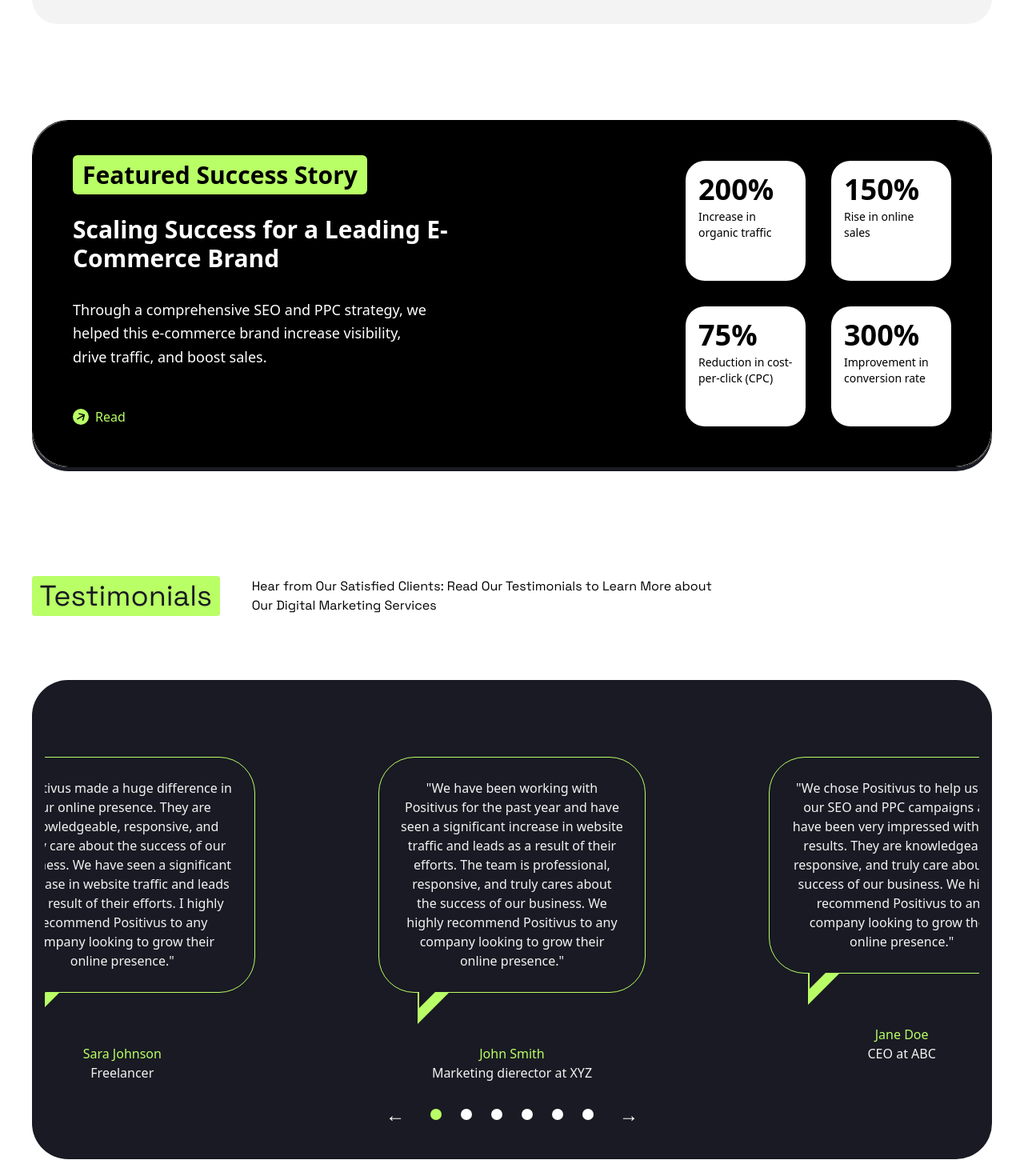
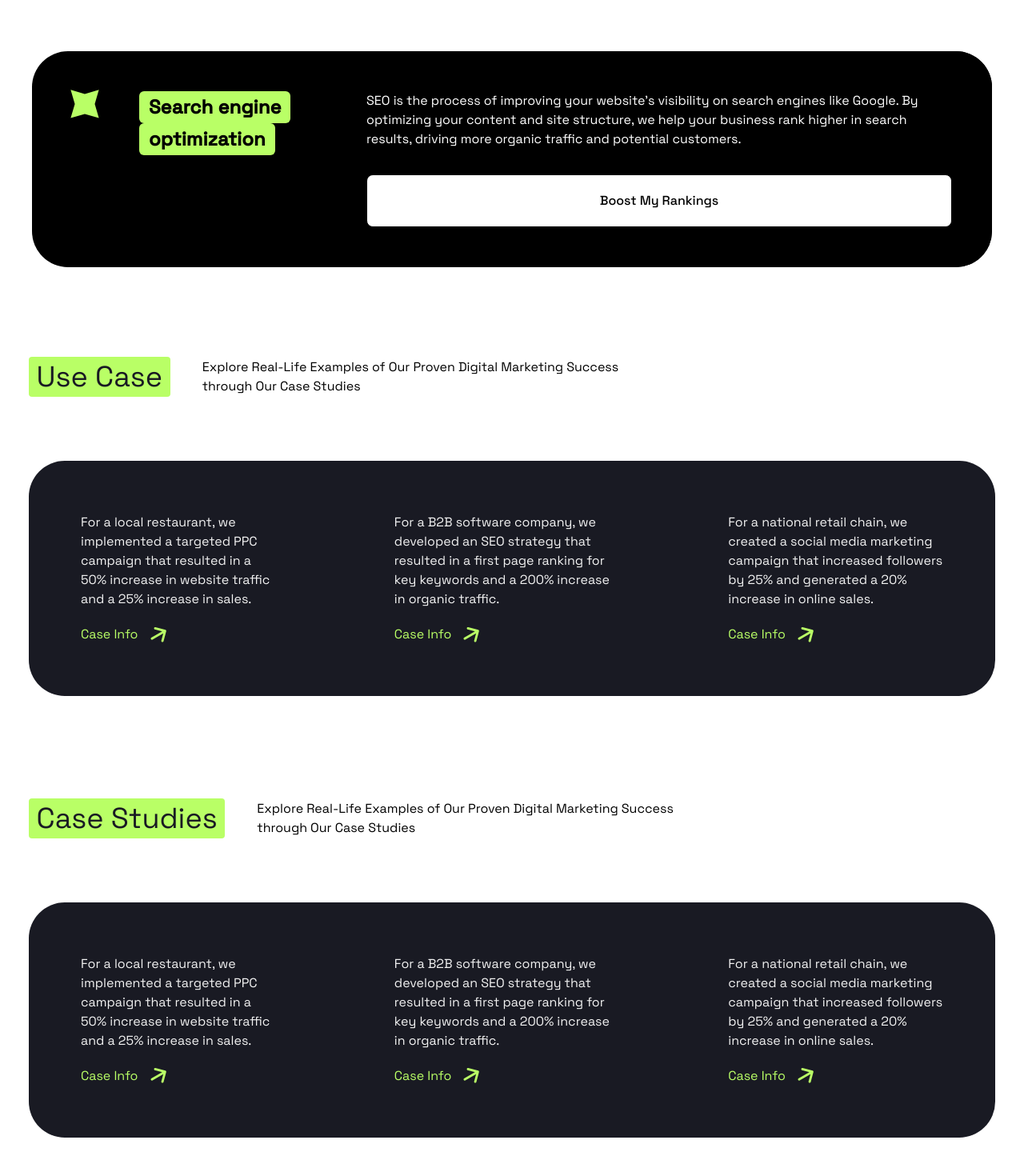
Before and after one commit to HasanAkhonda/positivus-landing-page, a Next.js app: page /services in a window 1280 px wide. Shown: the part 700-2170 px from the top of the page at 80% size. Built offline with nearby package versions, Linux system fonts and the light colour scheme.

Commit message:
last section remaining

```diff
--- a/app/layout.tsx
+++ b/app/layout.tsx
@@ -16,7 +16,7 @@
 }>) {
   return (
     <html lang='en' suppressHydrationWarning>
-      <body>
+      <body className='font-[Grotesk] scroll-smooth'>
         <Navbar />
         {children}
         <Footer />
--- a/app/services/page.tsx
+++ b/app/services/page.tsx
@@ -1,18 +1,21 @@
-import Cases from '@/components/Cases'
+ import UseCase from '@/components/UseCase'
 import FeaturedStory from '@/components/FeaturedStory'
 import JoinTeam from '@/components/JoinTeam'
+import SearchOptimization from '@/components/SearchOptimization'
 import ServiceHero from '@/components/ServiceHero'
 import Services from '@/components/Services'
 import Testimonials from '@/components/Testimonials'
+import CaseStudies from '@/components/CaseStudies'
 
 
 const page = () => {
     return (
         <div>
             <ServiceHero />
-            <FeaturedStory />
+            <SearchOptimization />
+            <UseCase/>
+            <CaseStudies />
             <Testimonials />
-            <Cases />
             <Services />
             <JoinTeam />
 
--- /dev/null
+++ b/components/CaseStudies.tsx
@@ -0,0 +1,45 @@
+'use client';
+
+import React from 'react';
+import SectionTitle from '../components/SectionTitle';
+import Card from '../components/ui/card';
+import CaseCard from '../components/ui/CaseCard'; // ✅ Import here
+
+const cards = [
+  {
+    title:
+      'For a local restaurant, we implemented a targeted PPC campaign that resulted in a 50% increase in website traffic and a 25% increase in sales.',
+    link: 'https://google.com',
+  },
+  {
+    title:
+      'For a B2B software company, we developed an SEO strategy that resulted in a first page ranking for key keywords and a 200% increase in organic traffic.',
+    link: 'https://google.com',
+  },
+  {
+    title:
+      'For a national retail chain, we created a social media marketing campaign that increased followers by 25% and generated a 20% increase in online sales.',
+    link: 'https://google.com',
+  },
+];
+
+const CaseStudies = () => {
+  return (
+    <section id="cases" className="container py-16 scroll-mt-32 p-4">
+      <SectionTitle
+        sectionTitle="Case Studies"
+        description="Explore Real-Life Examples of Our Proven Digital Marketing Success through Our Case Studies"
+      />
+
+      <div className="flex flex-col lg:flex-row justify-between bg-dark text-gray rounded-[45px] p-1 gap-6">
+        {cards.map((card, index) => (
+          <Card key={index}>
+            <CaseCard title={card.title} link={card.link} />
+          </Card>
+        ))}
+      </div>
+    </section>
+  );
+};
+
+export default CaseStudies;
--- a/components/FeaturedStory.tsx
+++ b/components/FeaturedStory.tsx
@@ -15,10 +15,17 @@
     return (
         <div className="container pb-12 lg:pt-6 ">
             <Section>
-                <Card isUnderline={true}>
+                <Card  >
+                    <div className='flex bg-black rounded-[45px]'>
+                        {/* logo */}
+                        <div className='lg:hidden flex pt-8 pl-10 sm:pt-12 sm:pl-12 '>
+                            <svg className='rotate-45 sm:rotate-0' width="36" height="36" viewBox="0 0 36 36" fill="none" xmlns="http://www.w3.org/2000/svg">
+                                <path d="M17.9986 5.53472L35.5997 0.349121L30.464 18.0001L35.5997 35.6012L17.9986 30.4655L0.347656 35.6012L5.53325 18.0001L0.347656 0.349121L17.9986 5.53472Z" fill="#b9ff66" />
+                            </svg>
 
+                        </div>
+                        {/* maincontent */}
                         <div className="bg-black text-white w-full p-8 sm:p-[50px] rounded-[45px] flex flex-col lg:flex-row gap-10">
-
                             {/* LEFT TEXT CONTENT */}
                             <div className="flex-1 flex flex-col justify-between">
                                 <div className="flex flex-col gap-8">
@@ -35,7 +42,7 @@
                                         </span>
                                     </h3>
                                     <h2 className="text-2xl sm:text-3xl font-semibold">
-                                    Scaling Success for a Leading E-Commerce Brand
+                                        Scaling Success for a Leading <br/>E-Commerce Brand
                                     </h2>
                                     <p className="text-base sm:text-lg leading-relaxed max-w-md">
                                         Through a comprehensive SEO and PPC strategy, we helped this e-commerce brand increase visibility, drive traffic, and boost sales.
@@ -74,6 +81,7 @@
                                 </div>
                             </div>
                         </div>
+                    </div>
                 </Card>
             </Section>
         </div>
--- /dev/null
+++ b/components/SearchOptimization.tsx
@@ -0,0 +1,67 @@
+'use client';
+import Section from './Section';
+import Card from './ui/card';
+
+const stats = [
+    { value: '200%', label: 'Increase in organic traffic' },
+    { value: '150%', label: 'Rise in online sales' },
+    { value: '75%', label: 'Reduction in cost-per-click (CPC)' },
+    { value: '300%', label: 'Improvement in conversion rate' },
+];
+
+const SearchOptimization = () => {
+    return (
+        <div className="container pb-12 lg:pt-6 ">
+            <Section>
+                <Card  >
+                    <div className='flex bg-black rounded-[45px]'>
+                        {/* logo */}
+                        <div className='flex pt-8 pl-10 sm:pt-12 sm:pl-12 '>
+                            <svg className='rotate-45 sm:rotate-0' width="36" height="36" viewBox="0 0 36 36" fill="none" xmlns="http://www.w3.org/2000/svg">
+                                <path d="M17.9986 5.53472L35.5997 0.349121L30.464 18.0001L35.5997 35.6012L17.9986 30.4655L0.347656 35.6012L5.53325 18.0001L0.347656 0.349121L17.9986 5.53472Z" fill="#b9ff66" />
+                            </svg>
+
+                        </div>
+                        {/* maincontent */}
+                        <div className="bg-black text-white w-full p-8 sm:p-[50px] rounded-[45px] flex flex-col lg:flex-row gap-10">
+                            {/* LEFT TEXT CONTENT */}
+                            <div className="flex-1 flex flex-col justify-between">
+                                <div className="flex flex-col gap-8">
+                                    <h3>
+                                        {/* Mobile version */}
+                                        <span className="inline sm:hidden text-[#b9ff66] text-3xl font-semibold ">
+                                            FEATURED
+                                        </span>
+                                        {/* Desktop version */}
+                                        <h3 className="flex flex-col ">
+                                            <span className='hidden w-fit sm:inline bg-[#b9ff66] text-black text-sm sm:text-2xl px-3 py-1 rounded-md font-semibold'>Search engine</span>
+                                            <span className='hidden w-fit sm:inline bg-[#b9ff66] text-black text-sm sm:text-2xl px-3 py-1 rounded-md font-semibold'>optimization</span>
+                                        </h3>
+                                    </h3>
+                                </div>
+                            </div>
+                            {/* RIGHT GRID */}
+                            <div className="flex-3 flex flex-col items-start lg:items-end gap-6">
+                                <div className="flex flex-col  gap-8  ">
+                                    <h2 className=" inline sm:hidden text-xl font-semibold">
+                                        Search engine optimization
+                                    </h2>
+                                    <p>
+                                        SEO is the process of improving your website's visibility on search engines like Google. By optimizing your content and site structure, we help your business rank higher in search results, driving more organic traffic and potential customers.
+                                    </p>
+                                    <button
+                                        className='w-full py-3 sm:py-5 px-5 rounded-lg font-medium transition border border-black text-black bg-white hover:bg-[#b9ff66] hover:scale-105 hover:text-white'
+                                    >
+                                        Boost My Rankings
+                                    </button>
+                                </div>
+                            </div>
+                        </div>
+                    </div>
+                </Card>
+            </Section>
+        </div>
+    )
+}
+
+export default SearchOptimization
--- a/components/Cases.tsx
+++ b/components/UseCase.tsx
@@ -1,10 +1,9 @@
 'use client';
 
 import React from 'react';
-import SectionTitle from '../components/SectionTitle';
-import Card from '../components/ui/card';
-import larrow from '@/assets/icon3.svg';
-import Image from 'next/image';
+import SectionTitle from './SectionTitle';
+import Card from './ui/card';
+import CaseCard from './ui/CaseCard'; // ✅ Import here
 
 const cards = [
   {
@@ -24,31 +23,18 @@
   },
 ];
 
-const Cases = () => {
+const UseCase = () => {
   return (
     <section id="cases" className="container py-16 scroll-mt-32 p-4">
       <SectionTitle
-        sectionTitle="Case Studies"
+        sectionTitle="Use Case"
         description="Explore Real-Life Examples of Our Proven Digital Marketing Success through Our Case Studies"
       />
 
-      <div className="flex flex-col lg:flex-row justify-between  bg-dark text-gray rounded-[45px] p-1 gap-6">
+      <div className="flex flex-col lg:flex-row justify-between bg-dark text-gray rounded-[45px] p-1 gap-6">
         {cards.map((card, index) => (
           <Card key={index}>
-            <div className="flex p-[60px] h-full  rounded-[45px] m-[1px]">
-              <div className="flex flex-col gap-5">
-                <p>{card.title}</p>
-                <a
-                  href={card.link}
-                  className="flex items-center gap-[15px]"
-                  target="_blank"
-                  rel="noopener noreferrer"
-                >
-                  <span className="text-green">Case Info</span>
-                  <Image src={larrow} alt="Arrow icon" width={20} height={20} />
-                </a>
-              </div>
-            </div>
+            <CaseCard title={card.title} link={card.link} />
           </Card>
         ))}
       </div>
@@ -56,4 +42,4 @@
   );
 };
 
-export default Cases;
+export default UseCase;
--- a/components/reusable/SplitHero.tsx
+++ b/components/reusable/SplitHero.tsx
@@ -20,12 +20,12 @@
           }`}
         >
           {/* Image */}
-          <div className="flex items-center py-5 md:w-6/12">
+          <div className="flex items-center py-5 md:w-5/12">
             <Image src={image} alt="Hero Illustration" className="rounded-4xl" priority />
           </div>
 
           {/* Text */}
-          <div className="row items-center py-5 md:w-6/12 md:pb-20 md:pt-10">
+          <div className="row items-center py-5 md:w-7/12 md:pb-20 md:pt-10">
             <div className="text-left space-y-3">
               <h1 className="text-4xl font-medium leading-none md:text-6xl text-center md:text-left">
                 {title}
--- /dev/null
+++ b/components/ui/CaseCard.tsx
@@ -0,0 +1,30 @@
+'use client';
+import React from 'react';
+import Image from 'next/image';
+import larrow from '@/assets/icon3.svg';
+
+interface CaseCardProps {
+  title: string;
+  link: string;
+}
+
+const CaseCard: React.FC<CaseCardProps> = ({ title, link }) => {
+  return (
+    <div className="flex p-[60px] h-full rounded-[45px] m-[1px]">
+      <div className="flex flex-col gap-5">
+        <p>{title}</p>
+        <a
+          href={link}
+          className="flex items-center gap-[15px]"
+          target="_blank"
+          rel="noopener noreferrer"
+        >
+          <span className="text-green">Case Info</span>
+          <Image src={larrow} alt="Arrow icon" width={20} height={20} />
+        </a>
+      </div>
+    </div>
+  );
+};
+
+export default CaseCard;
```
Also changed, not shown: app/page.tsx (+4 -4 lines), components/Icons/SqIconNeon.svg (added). Lines whose indentation alone changed are shown as unchanged.
